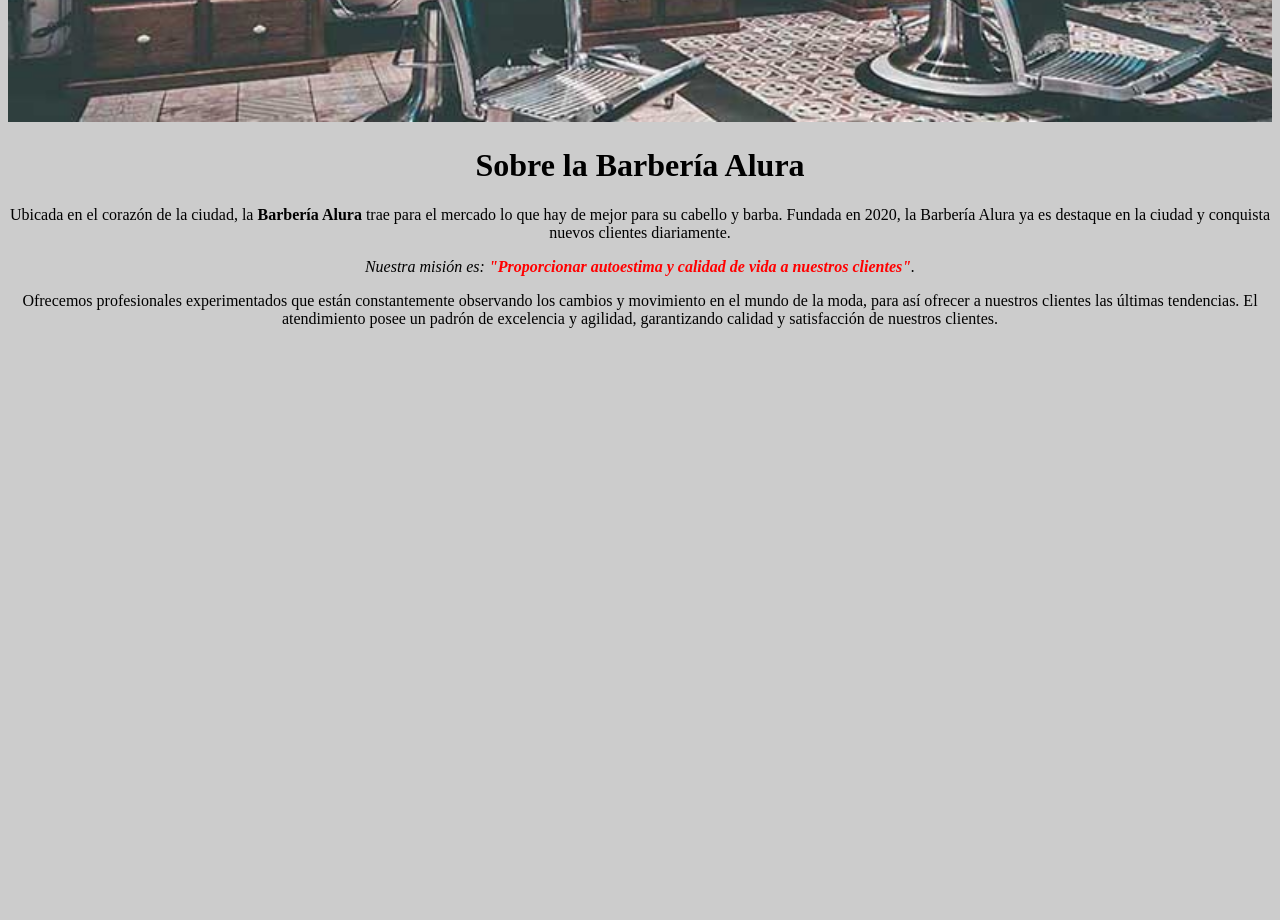
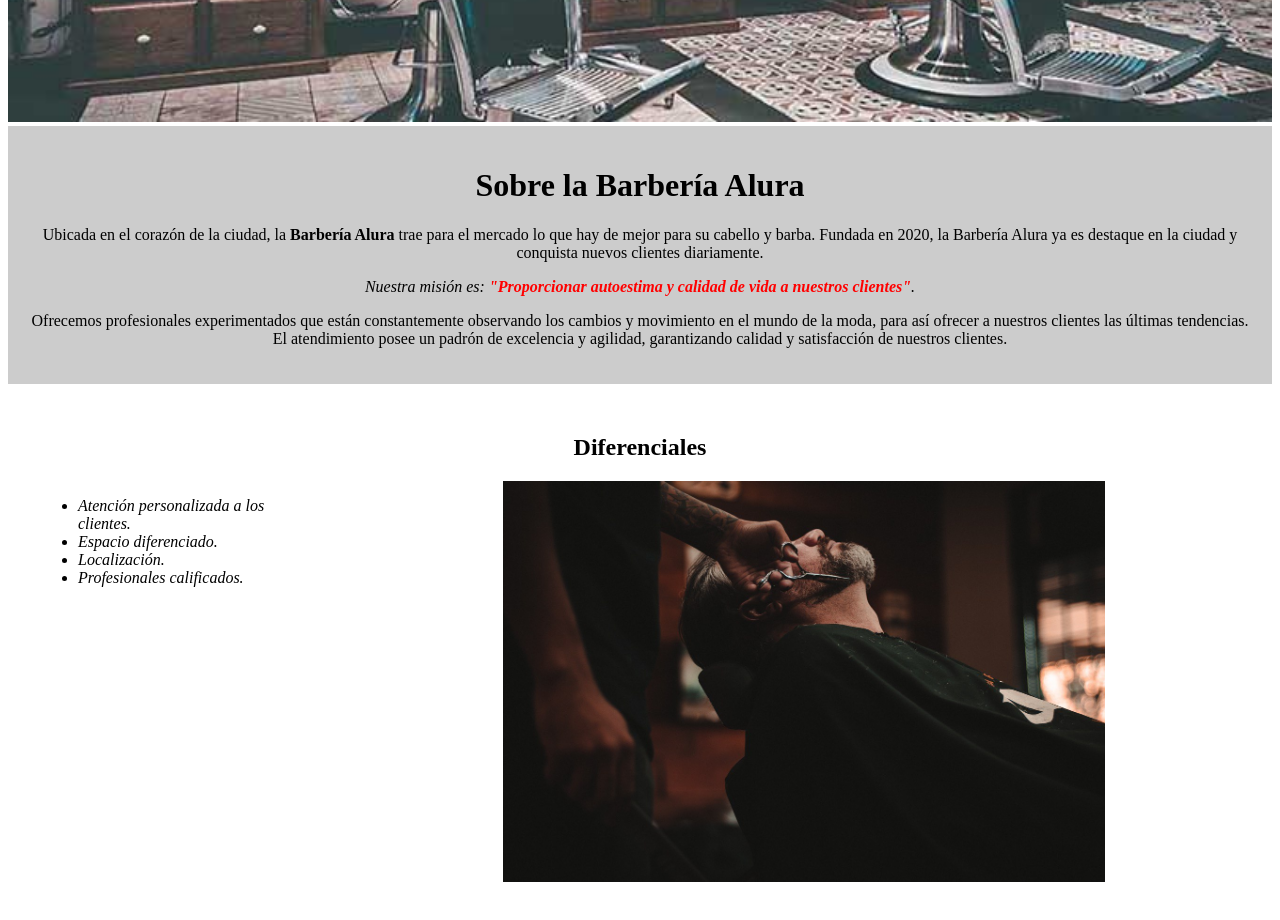
Before and after one commit to salvador-arrazola/html-css-parte-1, a plain HTML site: page index.html in a window 1280 px wide. Shown: the part 360-1280 px from the top of the page. Before the commit the page ends 800 px from the top, so only its background shows below. Drawn offline with Linux system fonts and the light colour scheme.

Commit message:
Agrega funcionalidades de la clase 5.
Lista y divisiones de contenido:
- Trabajando con listas.
- Estructura de una lista en HTML.
- Divisiones de contenido.
- Creando bloques de contenido.
- Inline y Block.
- Uso de la propiedad class en nuestro código.

```diff
--- a/index.html
+++ b/index.html
@@ -6,14 +6,29 @@
     <link rel="stylesheet" href="style.css" />
   </head>
   <body>
+
     <img id="banner" src="img/banner.jpg" alt="Banner de la barbería" />
 
-    <h1>Sobre la Barbería Alura</h1>
+    <div class="principal">
+      <h1>Sobre la Barbería Alura</h1>
 
-    <p>Ubicada en el corazón de la ciudad, la <strong>Barbería Alura</strong> trae para el mercado lo que hay de mejor para su cabello y barba. Fundada en 2020, la Barbería Alura ya es destaque en la ciudad y conquista nuevos clientes diariamente.</p>
+      <p>Ubicada en el corazón de la ciudad, la <strong>Barbería Alura</strong> trae para el mercado lo que hay de mejor para su cabello y barba. Fundada en 2020, la Barbería Alura ya es destaque en la ciudad y conquista nuevos clientes diariamente.</p>
 
-    <p id="mision"><em>Nuestra misión es: <strong>"Proporcionar autoestima y calidad de vida a nuestros clientes"</strong>.</em></p>
+      <p id="mision"><em>Nuestra misión es: <strong>"Proporcionar autoestima y calidad de vida a nuestros clientes"</strong>.</em></p>
 
-    <p>Ofrecemos profesionales experimentados que están constantemente observando los cambios y movimiento en el mundo de la moda, para así ofrecer a nuestros clientes las últimas tendencias. El atendimiento posee un padrón de excelencia y agilidad, garantizando calidad y satisfacción de nuestros clientes.</p>
+      <p>Ofrecemos profesionales experimentados que están constantemente observando los cambios y movimiento en el mundo de la moda, para así ofrecer a nuestros clientes las últimas tendencias. El atendimiento posee un padrón de excelencia y agilidad, garantizando calidad y satisfacción de nuestros clientes.</p>
+    </div>
+
+    <div class="diferenciales">
+      <h2>Diferenciales</h2>
+      <ul>
+        <li class="items">Atención personalizada a los clientes.</li>
+        <li class="items">Espacio diferenciado.</li>
+        <li class="items">Localización.</li>
+        <li class="items">Profesionales calificados.</li>
+      </ul>
+      <img class="imgDiferenciales" src="img/diferenciales.jpg" alt="Imagen con diferenciales" />
+    </div>
+
   </body>
 </html>
--- a/style.css
+++ b/style.css
@@ -1,10 +1,15 @@
 
-body {
+/* body {
   background: #cccccc;
-}
+} */
 
 #banner {
   width: 100%;
+}
+
+.principal {
+  background: #cccccc;
+  padding: 20px;
 }
 
 h1 {
@@ -22,3 +27,27 @@ em strong {
 #mission {
   font-size: 20px;
 }
+
+.diferenciales {
+  background: white;
+  padding: 30px;
+}
+
+h2 {
+  text-align: center;
+}
+
+ul {
+  display: inline-block;
+  vertical-align: top;
+  width: 20%;
+  margin-right: 15%;
+}
+
+.items {
+  font-style: italic;
+}
+
+.imgDiferenciales {
+  width: 50%;
+}
```
Also changed, not shown: img/diferenciales.jpg (added).
